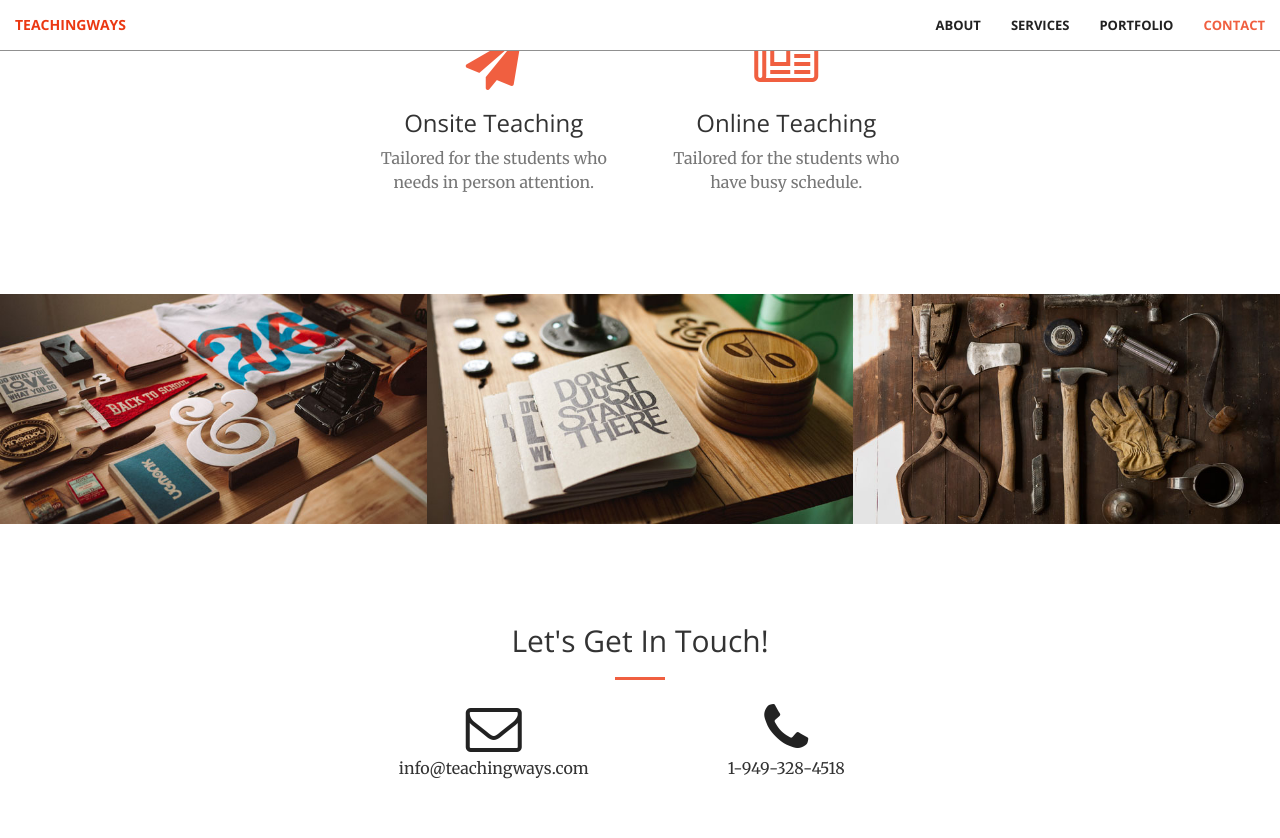
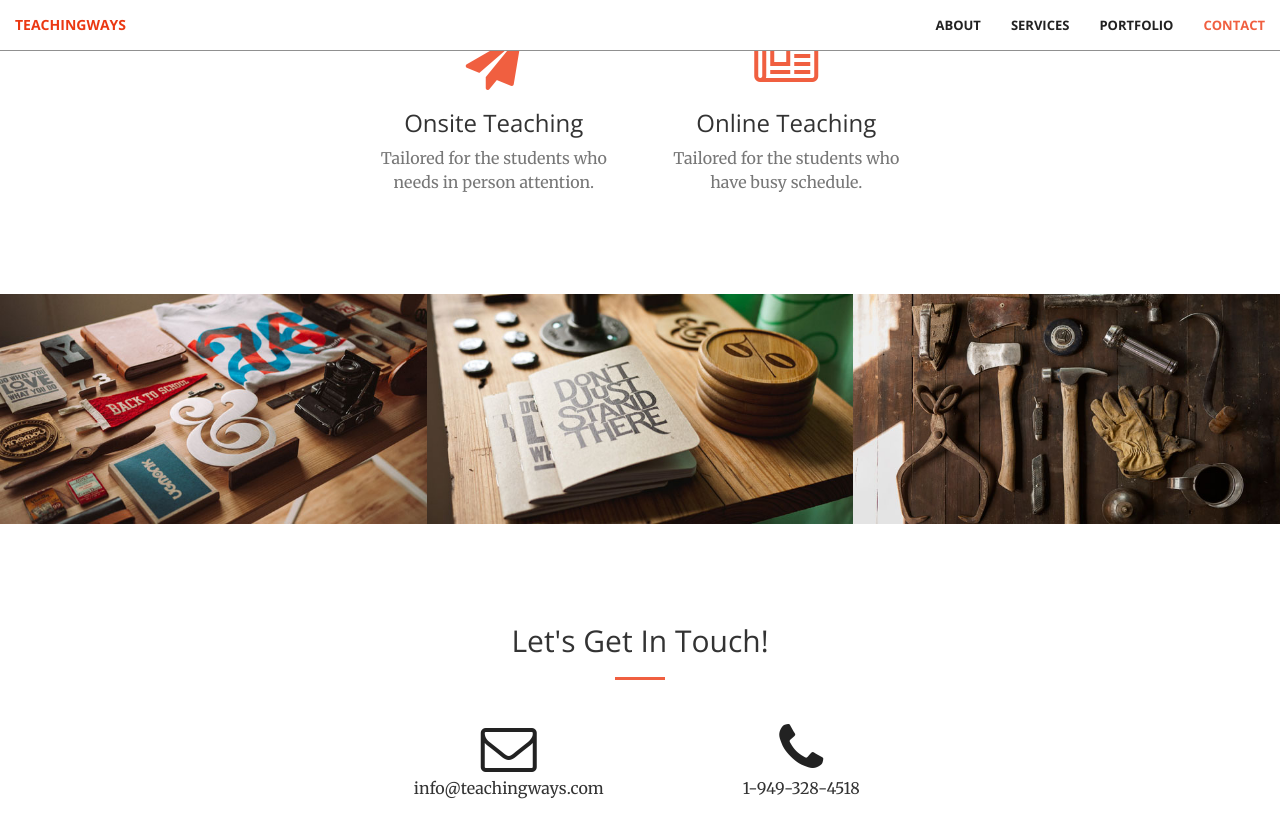
Before and after one commit to muadminis/teachingways_site, a Jekyll site: the page built from index.html, in a window 1280 px wide and 900 px high, scrolled down 1640 px. Shown: the top 838 px of the window. Built offline with Jekyll 4.4.1, drawn with Linux system fonts in a browser that asks for light colours.

Commit message:
Update contact.html
Co-Authored-By: kevinyu600 <kevinyu600@users.noreply.github.com>

```diff
--- a/_includes/contact.html
+++ b/_includes/contact.html
@@ -1,22 +1,31 @@
 <section id="contact">
     <div class="container">
         <div class="row">
-            <div class="col-lg-8 col-lg-offset-2 text-center">
+            <div class="col-lg-12 text-center">
                 <h2 class="section-heading">Let's Get In Touch!</h2>
                 <hr class="primary">
+            </div>
+        </div>
+    <div class="container">
+        <div class="row">
+            <div class="col-lg-3 col-md-6 text-center">
+                <div class="service-box">
 
                 </div>
-        <div class="col-lg-3 col-md-6 text-center">
-
             </div>
             <div class="col-lg-3 col-md-6 text-center">
+                <div class="service-box">
 					<i class="fa fa-envelope-o fa-3x wow bounceIn" data-wow-delay=".1s"></i>
 					<p>info@teachingways.com</p>
 				</div>
+			</div>
             <div class="col-lg-3 col-md-6 text-center">
+                <div class="service-box">
 					<i class="fa fa-phone fa-3x wow bounceIn" data-wow-delay=".1s"></i>
 					<p>1-949-328-4518</p>
 				</div>
-
+			</div>
+		</div>
+	</div>
 	</div>
 </section>
```
Lines whose indentation alone changed are shown as unchanged.
